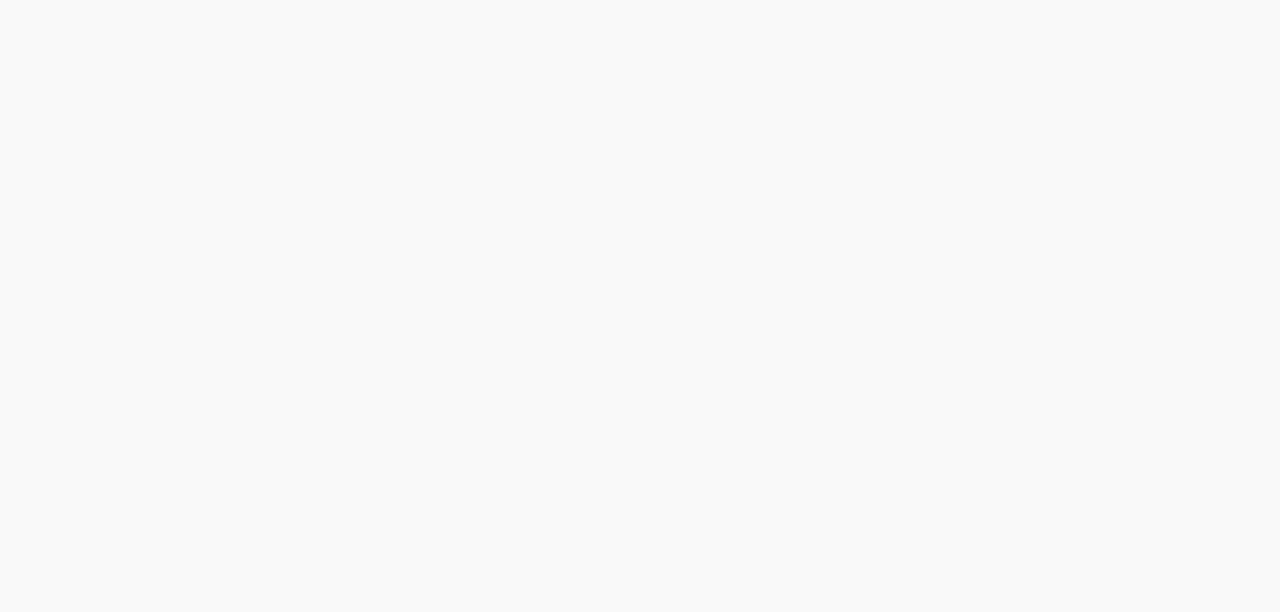
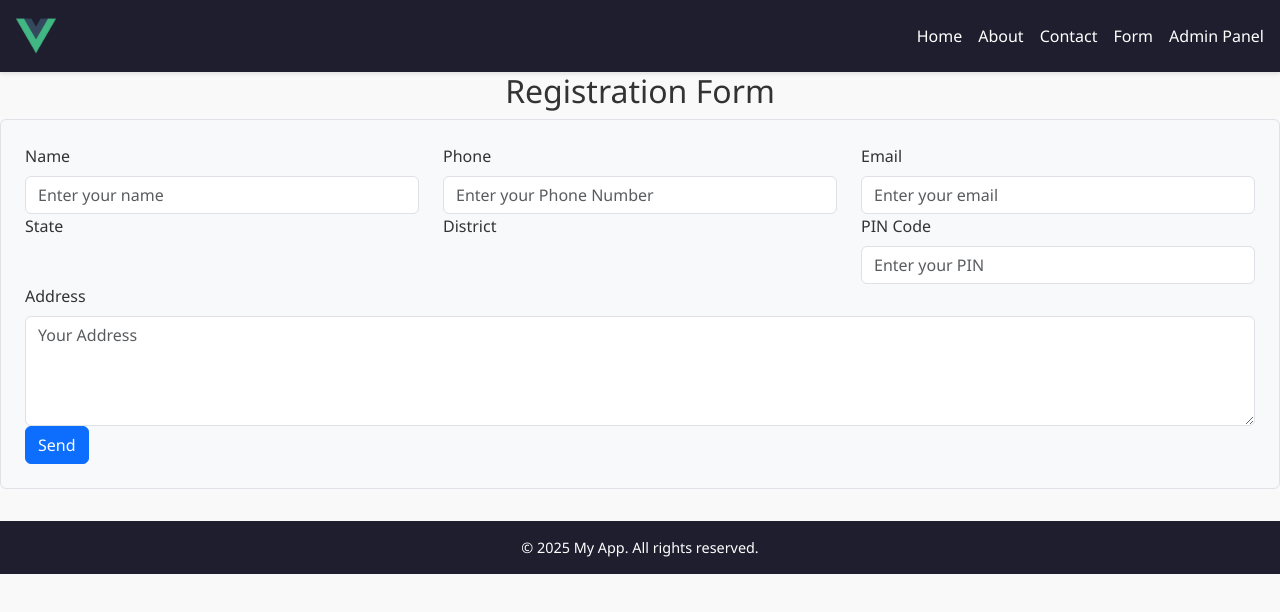
Before and after one commit to tanmaybug/vue-learning, a Vue app: page /registration in a window 1280 px wide. Before the commit this address had no page. Shown: the top 612 px of the page. Built offline with nearby package versions, Linux system fonts and the light colour scheme.

Commit message:
Registration form design

```diff
--- a/src/components/user/AppHeader.vue
+++ b/src/components/user/AppHeader.vue
@@ -4,10 +4,10 @@
       <router-link to="/" class="logo1"><img :src="logo" alt="Logo" class="me-2" height="40" /></router-link>
       <div class="links">
         <router-link to="/">Home</router-link>
-        <router-link to="/user">User</router-link>
+        <!-- <router-link to="/user">User</router-link> -->
         <router-link to="/about">About</router-link>
         <router-link to="/contact">Contact</router-link>
-        <router-link to="/Form">Form</router-link>
+        <router-link to="/registration">Form</router-link>
         <router-link to="/admin/">Admin Panel</router-link>
       </div>
     </nav>
--- a/src/router/index.js
+++ b/src/router/index.js
@@ -9,7 +9,8 @@
         component: UserLayout,
         children: [
             { path: '', name: 'Home', component: () => import('../views/user/Home.vue') },
-            { path: 'about', name: 'About', component: () => import('../views/user/AboutUs.vue') }
+            { path: 'about', name: 'About', component: () => import('../views/user/AboutUs.vue') },
+            { path: 'registration', name: 'Registration', component: () => import('../views/user/RegForm.vue') }
         ]
     },
     {
--- a/src/utils/formValidator.js
+++ b/src/utils/formValidator.js
@@ -1,4 +1,4 @@
-export function validateContactForm({ name, email, message }) {
+export function validateContactForm({ name, email, address }) {
     const errors = {}
     const namePattern = /^[A-Za-z\s.]+$/
 
@@ -14,8 +14,8 @@
         errors.email = 'Email is invalid.'
     }
 
-    if (!message.trim()) {
-        errors.message = 'Message is required.'
+    if (!address.trim()) {
+        errors.address = 'Address is required.'
     }
 
     return errors
--- /dev/null
+++ b/src/views/user/RegForm.vue
@@ -0,0 +1,107 @@
+<template>
+  <h2 class="heading">Registration Form</h2>
+  <form @submit.prevent="submitForm" class="p-4 border rounded bg-light">
+    <div class="row">
+      <div class="col-md-4">
+        <label class="form-label">Name</label>
+        <input v-model="name" type="text" class="form-control" placeholder="Enter your name" required />
+        <div v-if="errors.name" class="text-danger">{{ errors.name }}</div>
+      </div>
+      <div class="col-md-4">
+        <label class="form-label">Phone</label>
+        <input v-model="phone" type="text" class="form-control" placeholder="Enter your Phone Number" required />
+        <div v-if="errors.phone" class="text-danger">{{ errors.phone }}</div>
+      </div>
+      <div class="col-md-4">
+        <label class="form-label">Email</label>
+        <input v-model="email" type="email" class="form-control" placeholder="Enter your email" required />
+        <div v-if="errors.email" class="text-danger">{{ errors.email }}</div>
+      </div>
+    </div>
+
+    <div class="row">
+      <div class="col-md-4"><label class="form-label">State</label></div>
+      <div class="col-md-4"><label class="form-label">District</label></div>
+      <div class="col-md-4">
+        <label class="form-label">PIN Code</label>
+        <input v-model="pin" type="number" class="form-control" placeholder="Enter your PIN" required />
+        <div v-if="errors.pin" class="text-danger">{{ errors.pin }}</div>
+      </div>
+    </div>
+
+    <div class="row">
+      <div class="col-md-12">
+        <label class="form-label">Address</label>
+        <textarea v-model="address" class="form-control" rows="4" placeholder="Your Address" required></textarea>
+        <div v-if="errors.address" class="text-danger">{{ errors.address }}</div>
+      </div>
+    </div>
+
+    <button type="submit" class="btn btn-primary">Send</button>
+  </form>
+  <SuccessModal
+      :visible="showModal"
+      :message="successMessage"
+      @close="showModal = false"
+    />
+  <ErrorToast :visible="showError" :message="errorMessage" @close="showError = false" />
+  <div v-if="response" class="mt-4 alert alert-success">
+    <h5>Response:</h5>
+    <pre>{{ response }}</pre>
+  </div>
+</template>
+
+<script setup>
+import { ref } from 'vue'
+import { validateContactForm } from '../../utils/formValidator'
+import { postData } from '../../services/apiService.js'
+import SuccessModal from '../../components/SuccessModal.vue'
+import ErrorToast from '../../components/ErrorToast.vue'
+
+const name = ref('')
+const email = ref('')
+const phone = ref('')
+const address = ref('')
+const pin = ref('')
+
+const response = ref(null)
+
+const errors = ref({})
+const showModal = ref(false)
+const successMessage = ref('')
+
+const showError = ref(false)
+const errorMessage = ref('')
+
+const submitForm = async () => {
+  errors.value = validateContactForm({ name: name.value,phone:phone.value, email: email.value, pin:pin.value, address: address.value })
+
+  if (Object.keys(errors.value).length === 0) {
+    try {
+      const res = await postData('/post', {
+        name: name.value,
+        phone: phone.value,
+        email: email.value,
+        pin: pin.value,
+        address: address.value
+      })
+      response.value = res.data
+      successMessage.value = 'Form submitted successfully!'
+      showModal.value = true
+    } catch (error) {
+      console.error('POST failed:', error)
+      errorMessage.value = 'Form submission failed. Please try again.'
+      showError.value = true
+      setTimeout(() => {
+        showError.value = false
+      }, 4000)
+    }
+  }
+}
+</script>
+
+<style>
+.heading{
+  text-align: center
+}
+</style>
```
